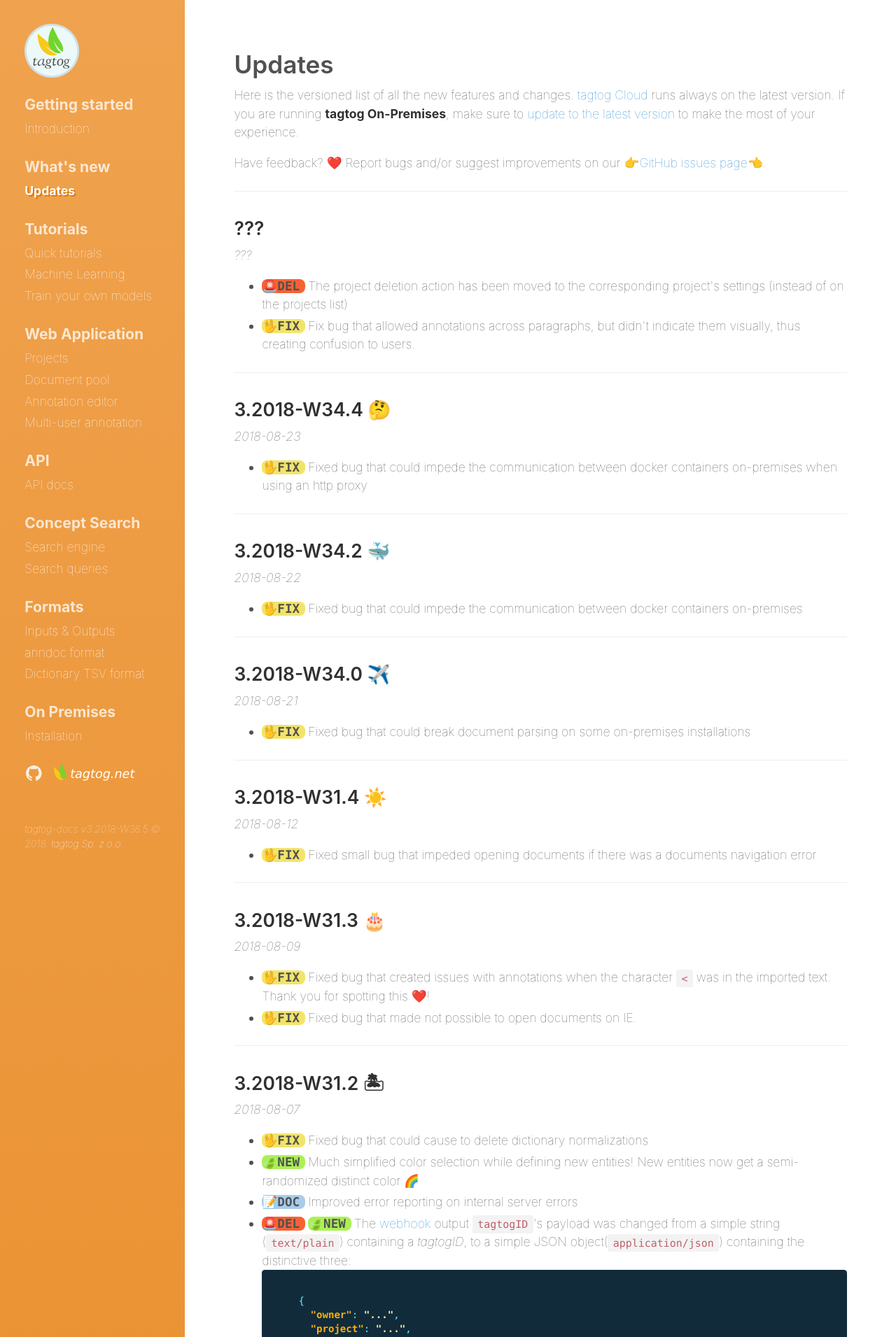
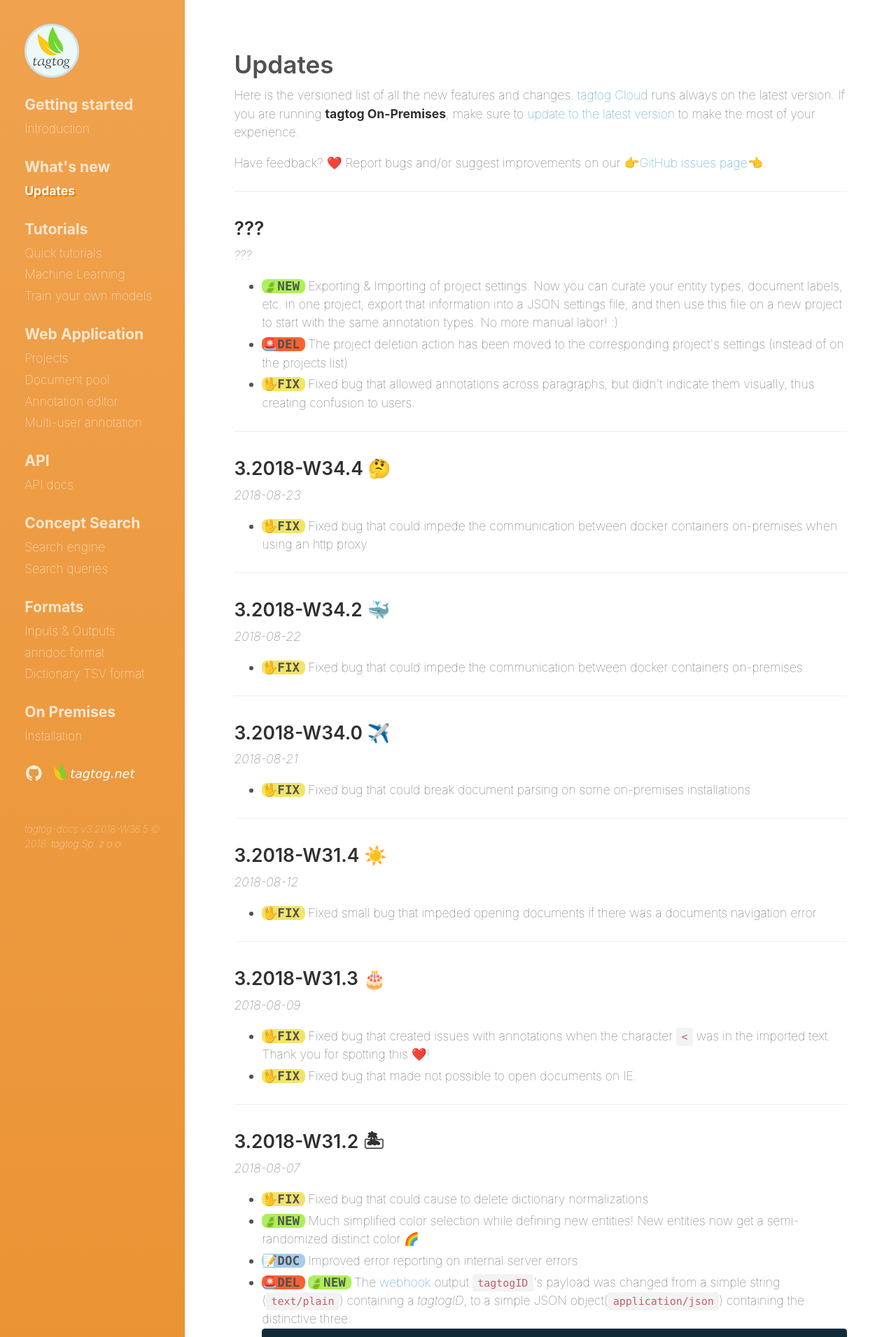
Before and after one commit to tagtogorg/tagtog-doc, a Jekyll site: the page built from updates.md, in a window 1280 px wide. Shown: the top 1911 px of the page at 70% size. Built offline with Jekyll 4.4.1, drawn with Linux system fonts in a browser that asks for light colours; nearby versions of some CDN libraries; emoji names are drawn with the system emoji font.

Commit message:
add update on the exporting & importing of settings

```diff
--- a/updates.md
+++ b/updates.md
@@ -16,8 +16,9 @@ Have feedback? :heart: Report bugs and/or suggest improvements on our [:point_ri
 _???_
 
 <ul class="updates">
+  <li class="new">Exporting & Importing of project settings. Now you can curate your entity types, document labels, etc. in one project, export that information into a JSON settings file, and then use this file on a new project to start with the same annotation types. No more manual labor! :)</li>
   <li class="del">The project deletion action has been moved to the corresponding project's settings (instead of on the projects list)</li>
-  <li class="fix">Fix bug that allowed annotations across paragraphs, but didn't indicate them visually, thus creating confusion to users.</li>
+  <li class="fix">Fixed bug that allowed annotations across paragraphs, but didn't indicate them visually, thus creating confusion to users.</li>
 </ul>
 
 ---
```
